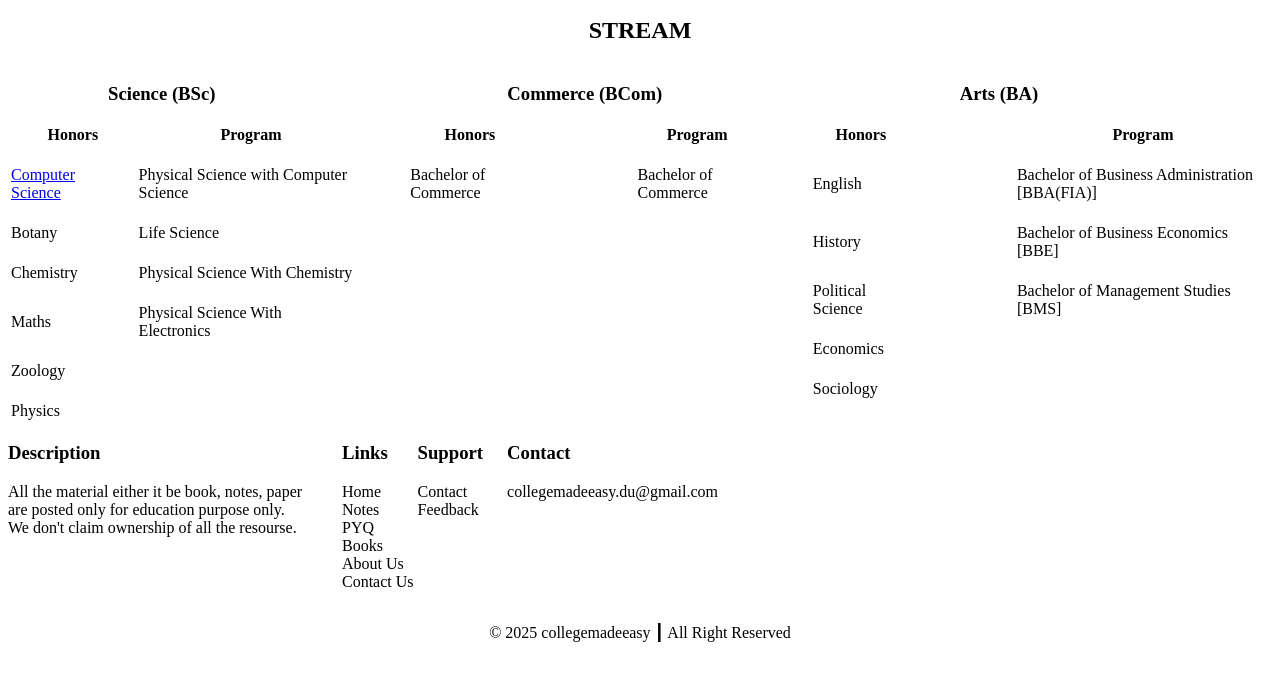
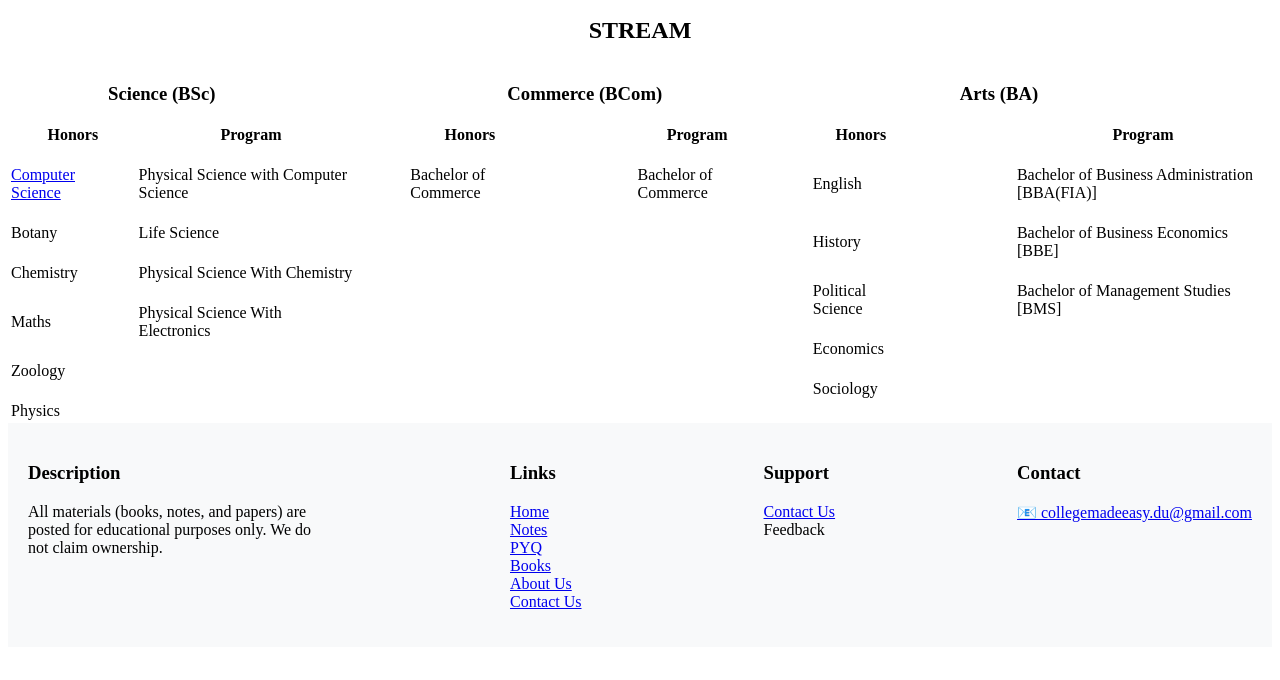
Before and after one commit to RahulKeshri1/CollegeMadeEasy, a plain HTML site: page index.html in a window 1280 px wide. Shown: the part 100-780 px from the top of the page. Drawn offline with Linux system fonts and the light colour scheme.

Commit message:
Added Footer

```diff
--- a/index.html
+++ b/index.html
@@ -98,33 +98,31 @@
             </table>
         </div>
     </div>
-    <footer>
-        <div id="description" style="width: 300px; display: inline-block; vertical-align: top;">
-            <h3>
-                Description
-            </h3>
+    <footer style="display: flex; justify-content: space-between; background: #f8f9fa; padding: 20px;">
+        <div style="max-width: 300px;">
+            <h3>Description</h3>
+            <p>All materials (books, notes, and papers) are posted for educational purposes only. We do not claim ownership.</p>
+        </div>
+        <div>
+            <h3>Links</h3>
+            <ul style="list-style: none; padding: 0;">
+                <li><a href="index.html">Home</a></li>
+                <li><a href="#">Notes</a></li>
+                <li><a href="#">PYQ</a></li>
+                <li><a href="#">Books</a></li>
+                <li><a href="about.html">About Us</a></li>
+                <li><a href="contact.html">Contact Us</a></li>
+            </ul>
+        </div>
+        <div>
+            <h3>Support</h3>
+            <p><a href="contact.html">Contact Us</a><br>Feedback</p>
+        </div>
+        <div>
+            <h3>Contact</h3>
             <p>
-                All the material either it be book, notes, paper are posted only for education purpose only. We don't claim ownership of all the resourse.
+                <a href="mailto:collegemadeeasy.du@gmail.com">📧 collegemadeeasy.du@gmail.com</a>
             </p>
-        </div>
-        <div id="Links" style="display: inline-block;vertical-align: top; padding-left: 30px;">
-            <h3>Links</h3>
-            <p>
-                Home <br> Notes <br> PYQ <br> Books <br> About Us <br> Contact Us
-            </p>
-        </div>
-        <div id="Support" style="display: inline-block; vertical-align: top; padding-right: 20px;">
-            <h3>Support</h3>
-            <p>
-                Contact <br> Feedback
-            </p>
-        </div>
-        <div id="Contact" style="display: inline-block; vertical-align: top;">
-            <h3>Contact</h3>
-            <p>collegemadeeasy.du@gmail.com</p>
-        </div>
-        <div id="last" style="text-align: center;">
-            <p>&copy; 2025 collegemadeeasy &#9475 All Right Reserved </p>
         </div>
     </footer>
   </body>
```
